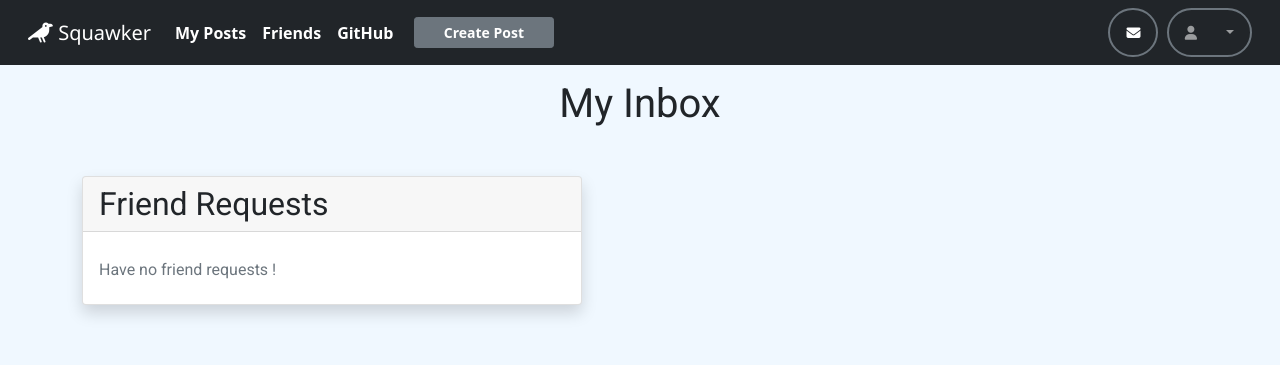
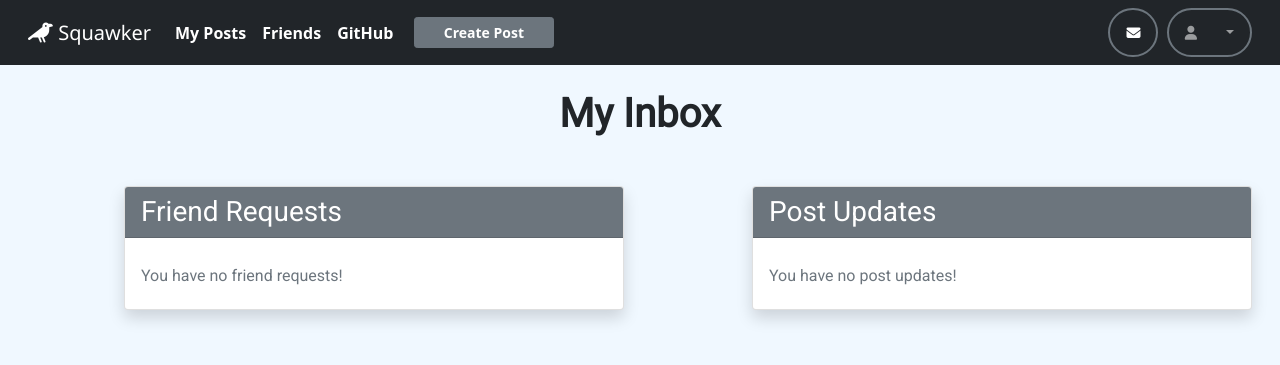
Before and after one commit to CMPUT404W22-SocialDistribution/social-distribution, a Django app: template social_distribution/author_manager/templates/inbox/inbox.html in a window 1280 px wide. Shown: the top 365 px of the page. Run offline with Django 4.2, Linux system fonts and the light colour scheme; the template is opened without the code that fills it, so the values that code supplies are empty; some libraries are stand-ins or nearby versions.

Commit message:
Update inbox UI

```diff
--- a/social_distribution/author_manager/templates/inbox/inbox.html
+++ b/social_distribution/author_manager/templates/inbox/inbox.html
@@ -12,13 +12,14 @@
 	} */
 </style>
 
-<div class="container" style="padding-top: 20px; font-family: roboto">
+<div class="container-fluid" style="padding-top: 30px; font-family: roboto">
     <div class="text-center mb-5">
-        <h1 class="card-title">My Inbox</h1>
+        <h1 class="card-title font-weight-bold">My Inbox</h1>
     </div>
-
-    <div class="card friend-requests shadow mb-4" style="width: 500px;">
-        <h2 class="card-header mb-2">Friend Requests</h2>
+    <div class="row">
+        <div class="col-md-6">
+            <div class="card friend-requests shadow mb-4" style="margin-left: 100px; width: 500px;">
+                <h3 class="card-header mb-2 bg-secondary text-white">Friend Requests</h3>
                 <div class="card-body">
                     <div class="card-text">
                         {% if follows %}
@@ -51,11 +52,52 @@
                                 {% endfor %}
                           </ol>
                         {% else %}
-                    <h5 class="form-text" style="font-size: 16px">Have no friend requests !</h5>
+                            <h5 class="form-text" style="font-size: 16px">You have no friend requests!</h5>
                         {% endif %}
 
                     </div>
                 </div>
             </div>
         </div>
+        <div class="col-md-6">
+            <div class="card post-updates shadow mb-4" style="margin-left:100px; width: 500px;">
+                <h3 class="card-header mb-2 bg-secondary text-white">Post Updates</h3>
+                <div class="card-body">
+                    <div class="card-text">
+                        {% if posts %}
+                            <ol class="list-group">
+                                {% for post in posts %}
+                                    <div class="card flex-row flex-grow-1 p-2 mx-2 my-2 align-items-center shadow-sm">
+                                        <a href="{{post.author.url}}">
+                                            <div class="d-flex justify-content-between align-items-center">
+                                                <div class="mr-2">
+                                                    <img class="rounded-circle" width="60px" src="/static/img/{{post.author.profileImage}}" alt="profile picture">
+                                                </div>
+                                            </div>
+                                        </a>
+                                        <a href="{{post.author.url}}" style="color:black; text-decoration: none;">
+                                            <div class="d-flex justify-content-between align-items-center">
+                                                <div class="ml-2">
+                                                    <h5>{{post.author}}</h5>
+                                                </div>
+                                            </div>
+                                        </a>
+                                        <div class="d-flex flex-row card-right flex-grow-1 justify-content-end mx-1">
+                                            <button type="button">
+                                                <a class="nav-link" href="{% url 'posts:post_detail' post.author.id post.id %}">View detail</a>
+                                            </button>
+                                        </div>
+                                    </div>
+                                {% endfor %}
+                          </ol>
+                        {% else %}
+                            <h5 class="form-text" style="font-size: 16px">You have no post updates!</h5>
+                        {% endif %}
+
+                    </div>
+                </div>
+            </div>
+        </div>
+    </div>
+</div>
 {% endblock content %}
```
Lines whose indentation alone changed are shown as unchanged.
